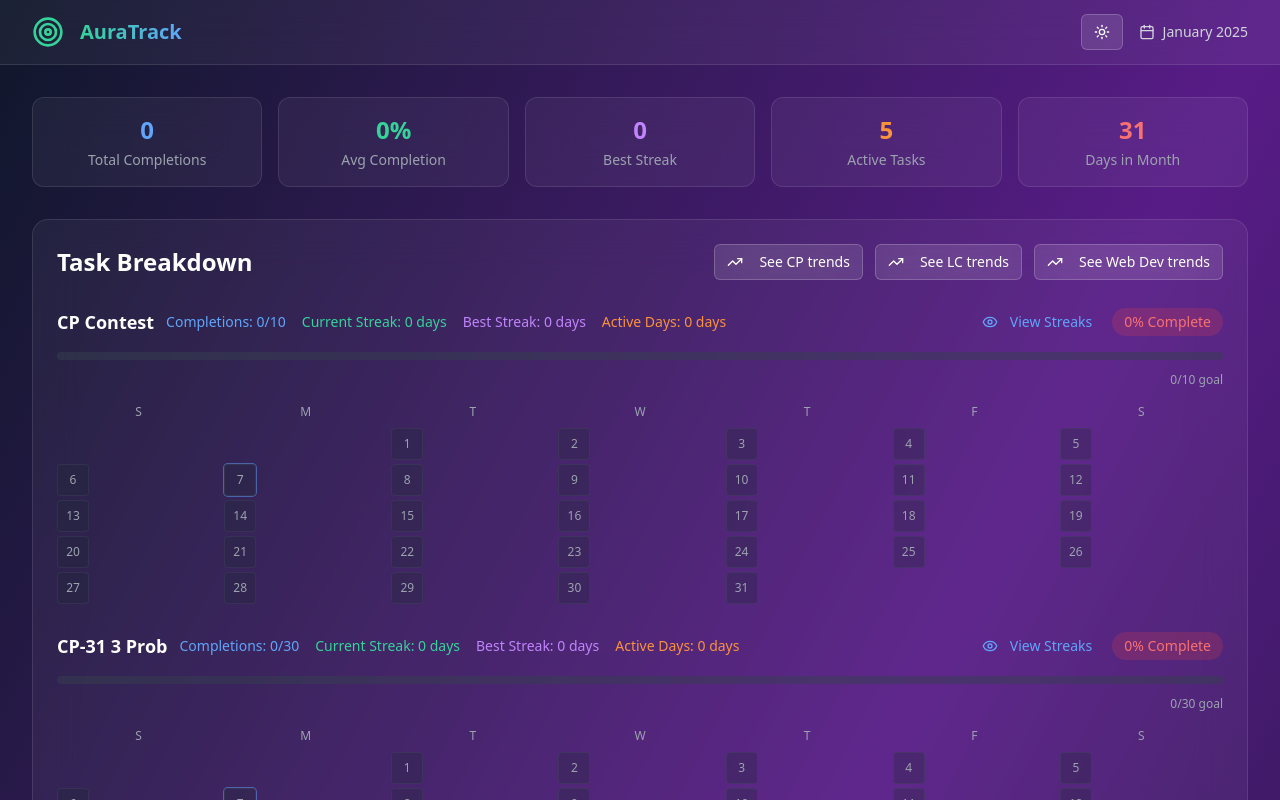
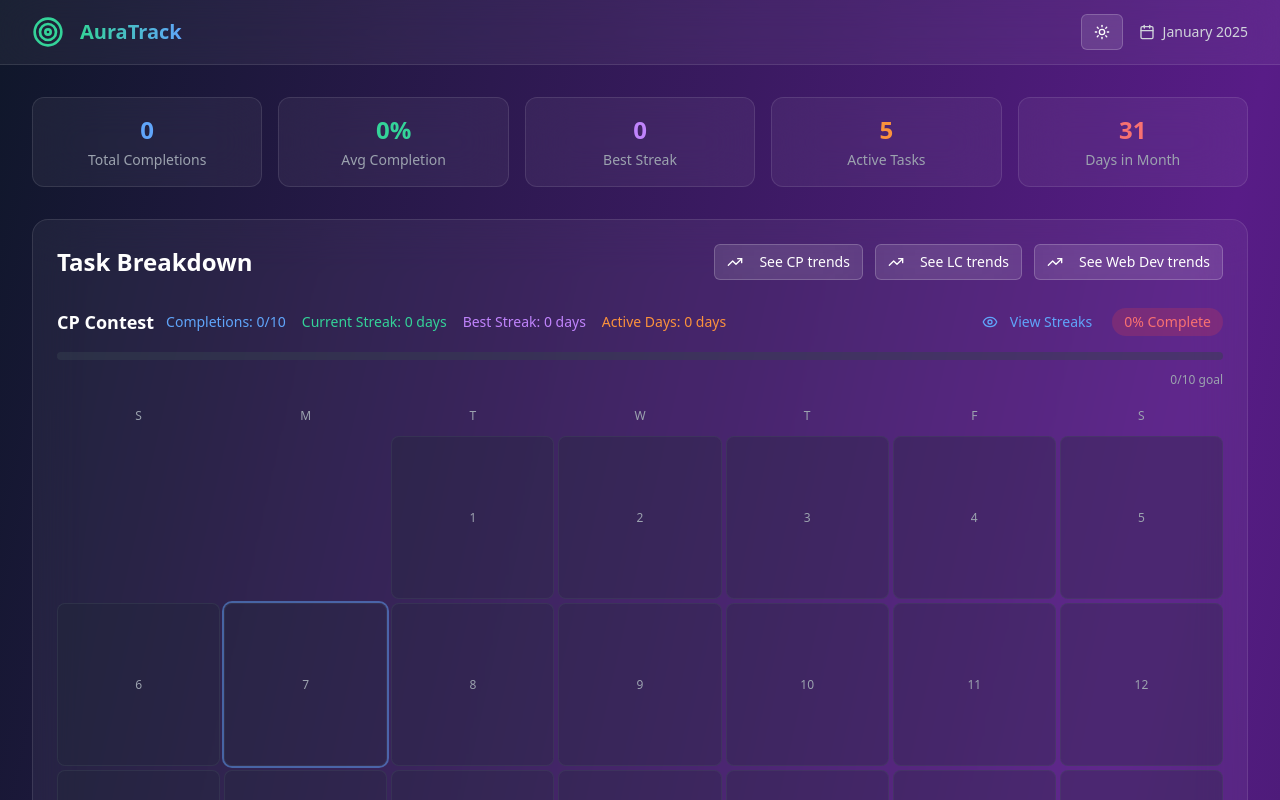
Before and after one commit to A-b-h-i-s-h-e-k-258/StudyStreak, a React (Vite) app: page / in a window 1280 px wide. Shown: the top 800 px of the page. Built offline with nearby package versions, Linux system fonts and the light colour scheme.

Commit message:
Reverted to commit 92c1850d7f248d0e7582b38957b67cfb5b2c1775

```diff
--- a/src/components/HabitGrid.tsx
+++ b/src/components/HabitGrid.tsx
@@ -1,3 +1,4 @@
+
 import { useState } from 'react';
 import { Eye, Calendar } from 'lucide-react';
 import { Button } from '@/components/ui/button';
@@ -100,14 +101,14 @@ export const HabitGrid = ({ habits, currentDate }: HabitGridProps) => {
           <div className="grid grid-cols-7 gap-1 text-xs">
             {/* Day headers */}
             {weekDays.map((day, index) => (
-              <div key={index} className="text-center text-gray-400 font-medium py-1">
+              <div key={index} className="text-center text-gray-400 font-medium py-2">
                 {day}
               </div>
             ))}
 
             {/* Empty cells for month start alignment */}
             {Array.from({ length: new Date(currentDate.getFullYear(), currentDate.getMonth(), 1).getDay() }).map((_, index) => (
-              <div key={`empty-${index}`} className="w-8 h-8" />
+              <div key={`empty-${index}`} className="aspect-square" />
             ))}
 
             {/* Days */}
@@ -120,12 +121,12 @@ export const HabitGrid = ({ habits, currentDate }: HabitGridProps) => {
                   key={day}
                   onClick={() => toggleDay(habit.id, day)}
                   className={`
-                    w-8 h-8 rounded border transition-all duration-200 flex items-center justify-center text-xs font-medium
+                    aspect-square rounded-lg border transition-all duration-200 flex items-center justify-center text-xs font-medium
                     ${isCompleted
                       ? 'bg-emerald-500/30 border-emerald-500/50 text-emerald-300 hover:bg-emerald-500/40'
                       : 'bg-gray-800/30 border-gray-600/30 text-gray-400 hover:bg-gray-700/50 hover:border-gray-500/50'
                     }
-                    ${isToday ? 'ring-1 ring-blue-400/50' : ''}
+                    ${isToday ? 'ring-2 ring-blue-400/50' : ''}
                   `}
                 >
                   {day}
```
